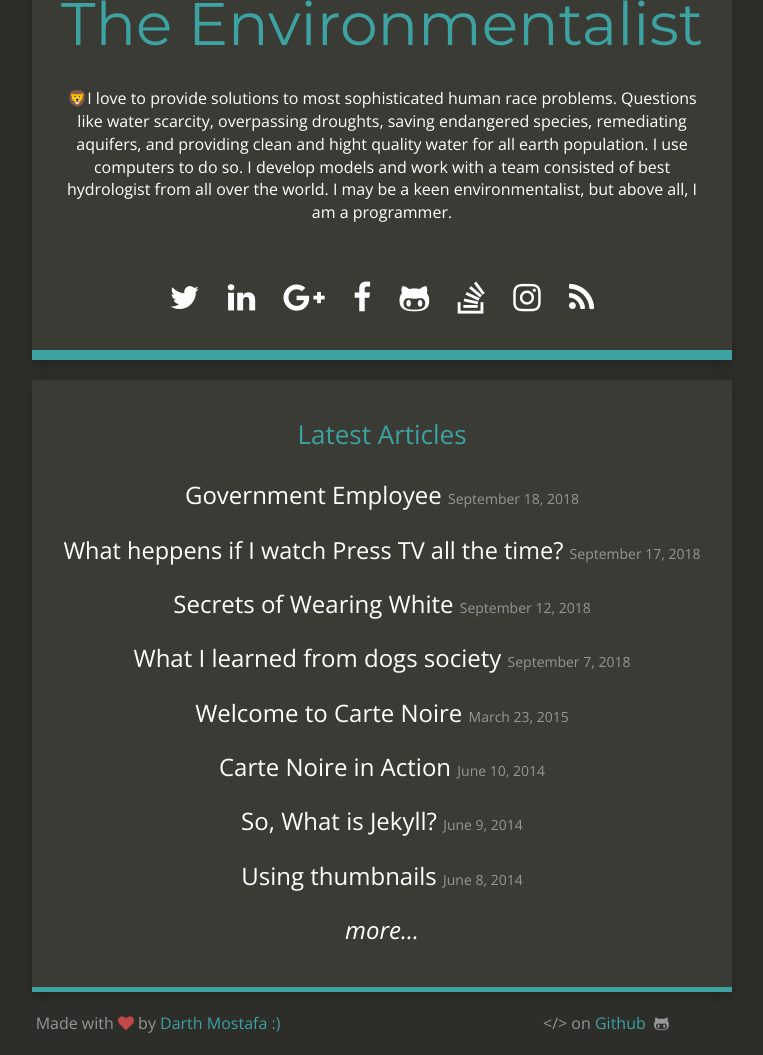
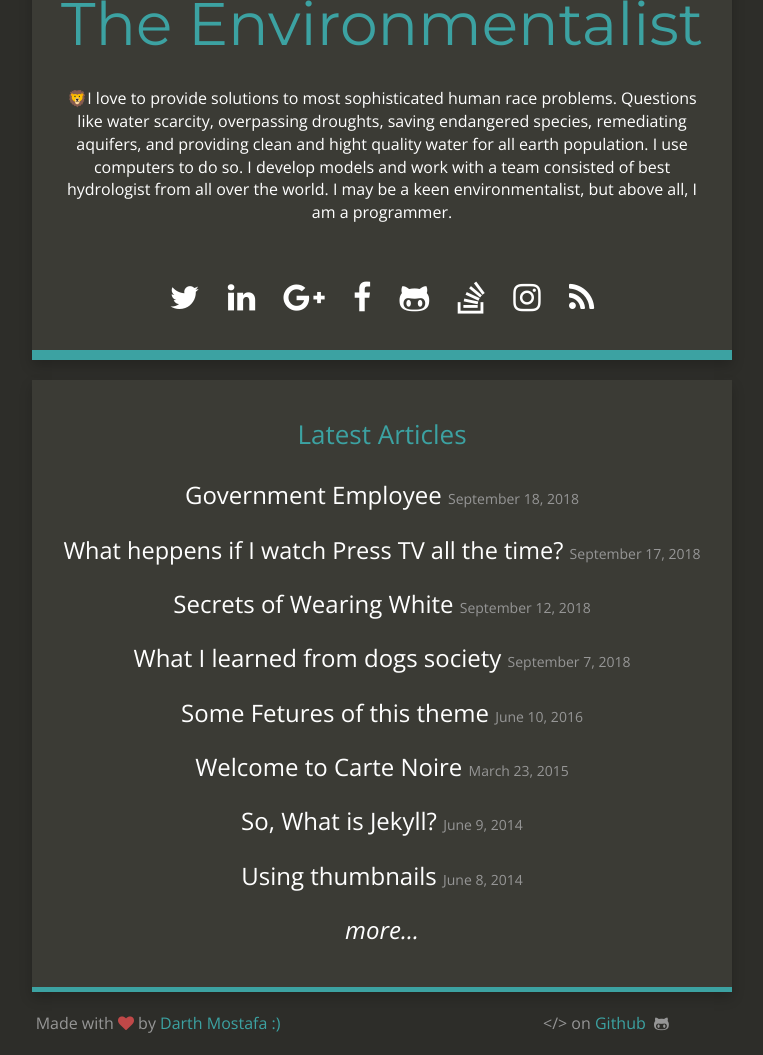
Before and after one commit to anonymoustafa/anonymostafa.github.io, a Jekyll site: the page built from index.html, in a window 1280 px wide, cut to the strip 174-1229 px from the top of the page. Shown: the whole strip, without its empty margins (258-1021 px from the left). Built offline with Jekyll 4.4.1, drawn with Linux system fonts in a browser that asks for light colours; nearby versions of some CDN libraries.

Commit message:
mostafa monday 2018 nov 19

```diff
--- a/_posts/2014-06-10-carte-noire-in-action.md
+++ b/_posts/2016-06-10-some-fetures-of-this-theme.md
@@ -1,7 +1,7 @@
 ---
 layout:     post
-title:      Carte Noire in Action
-date:       2014-06-10 12:31:19
+title:      Some Fetures of this theme
+date:       2016-06-10 12:31:19
 summary:    See what the different elements looks like.
 categories: jekyll
 thumbnail: cogs
@@ -11,7 +11,7 @@ tags:
  - carte
  - noire
 ---
-
+Mr. Ghaderi and I have changed this page dated 2018-19-11
 **Note** - This article is a derivative of ["See pixyll in action"][1], taken from the lovely jekyll theme [pixyll][4].
 
 All links are easy to [locate and discern](#), yet don't detract from the harmony
```
Also changed, not shown: 4 other files.
